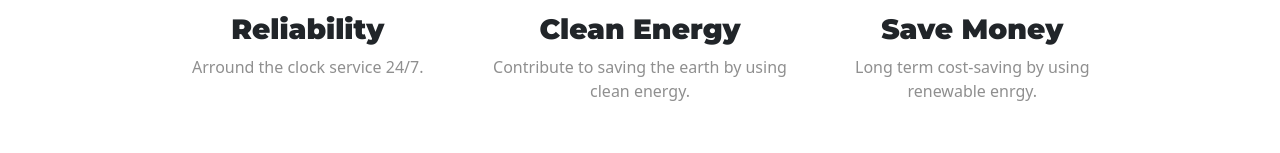
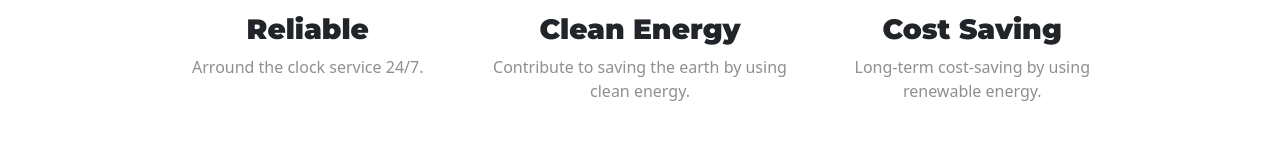
Before and after one commit to michaelagyen/Electro, a plain HTML site: page index.html in a window 1280 px wide. Shown: the part 777-930 px from the top of the page. Drawn offline with nearby package versions, Linux system fonts and the light colour scheme.

Commit message:
Update index.html

```diff
--- a/index.html
+++ b/index.html
@@ -86,7 +86,7 @@
 <div class="row">
   <div class="col-lg-4 col-md-12 feature-box">
     <i class="icon far fa-clock fa-4x"></i>
-    <h3 class="feature-title">Reliability</h3>
+    <h3 class="feature-title">Reliable</h3>
     <p>Arround the clock service 24/7.</p>
 </div>
 
@@ -98,8 +98,8 @@
 
   <div class="col-lg-4 col-md-12 feature-box">
     <i class="icon fas fa-hand-holding-usd fa-4x"></i>
-    <h3 class="feature-title">Save Money</h3>
-    <p>Long term cost-saving by using renewable enrgy.</p>
+    <h3 class="feature-title">Cost Saving</h3>
+    <p> Long-term cost-saving by using renewable energy.</p>
   </div>
 
 </div>
```
